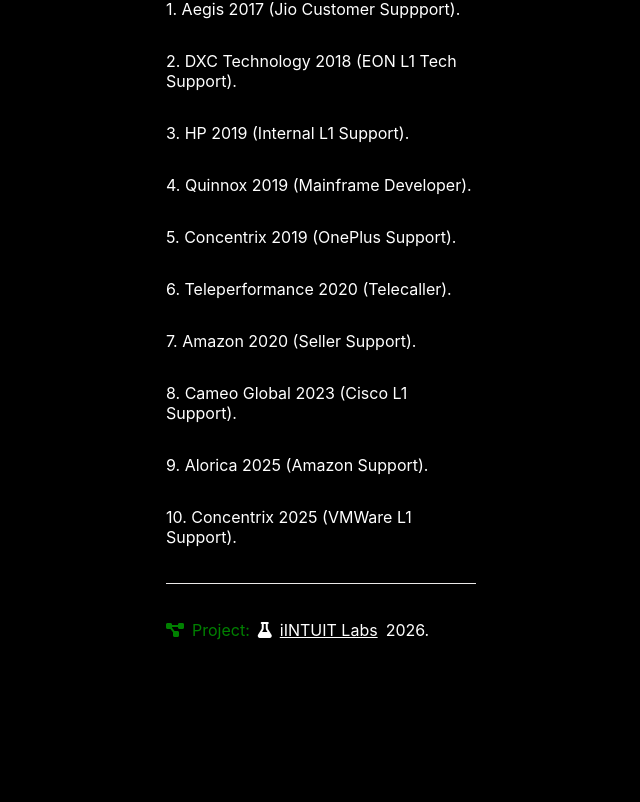
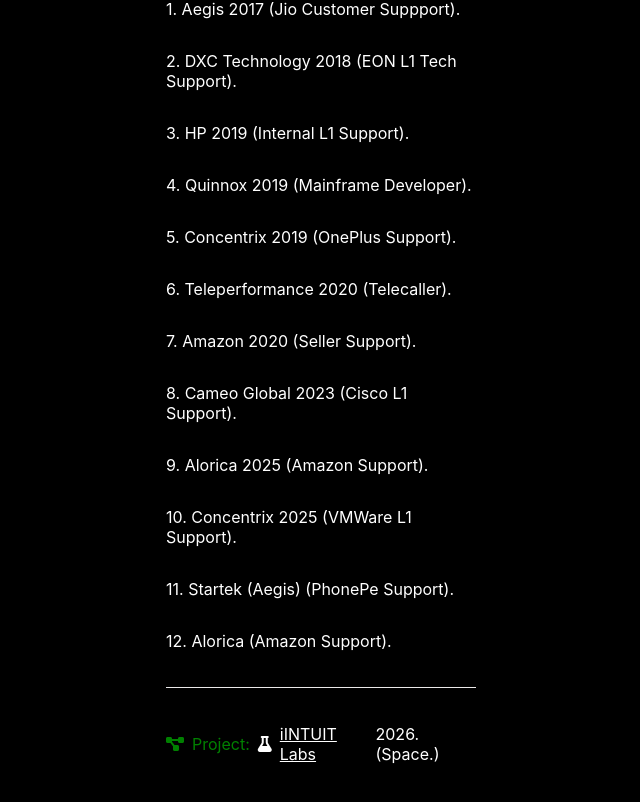
Before and after one commit to abk2191/my-profile, a React (Vite) app: page / in a window 1280 px wide. Shown: the part 680-1482 px from the top of the page, without its empty margins (319-959 px from the left). Before the commit the page ends 1436 px from the top, so only its background shows below. Built offline with nearby package versions, Linux system fonts and the light colour scheme.

Commit message:
Update App.jsx

```diff
--- a/src/App.jsx
+++ b/src/App.jsx
@@ -69,6 +69,8 @@
                   <p>8. Cameo Global 2023 (Cisco L1 Support).</p>
                   <p>9. Alorica 2025 (Amazon Support).</p>
                   <p>10. Concentrix 2025 (VMWare L1 Support).</p>
+                  <p>11. Startek (Aegis) (PhonePe Support).</p>
+                  <p>12. Alorica (Amazon Support).</p>
                 </div>
 
                 <div className="divider-line"></div>
@@ -80,7 +82,7 @@
                   <a href="https://abk2191.github.io/aphelion-labs/">
                     iINTUIT Labs
                   </a>
-                  <p>2026.</p>
+                  <p>2026. (Space.)</p>
                 </div>
 
                 <div className="margin"></div>
```
